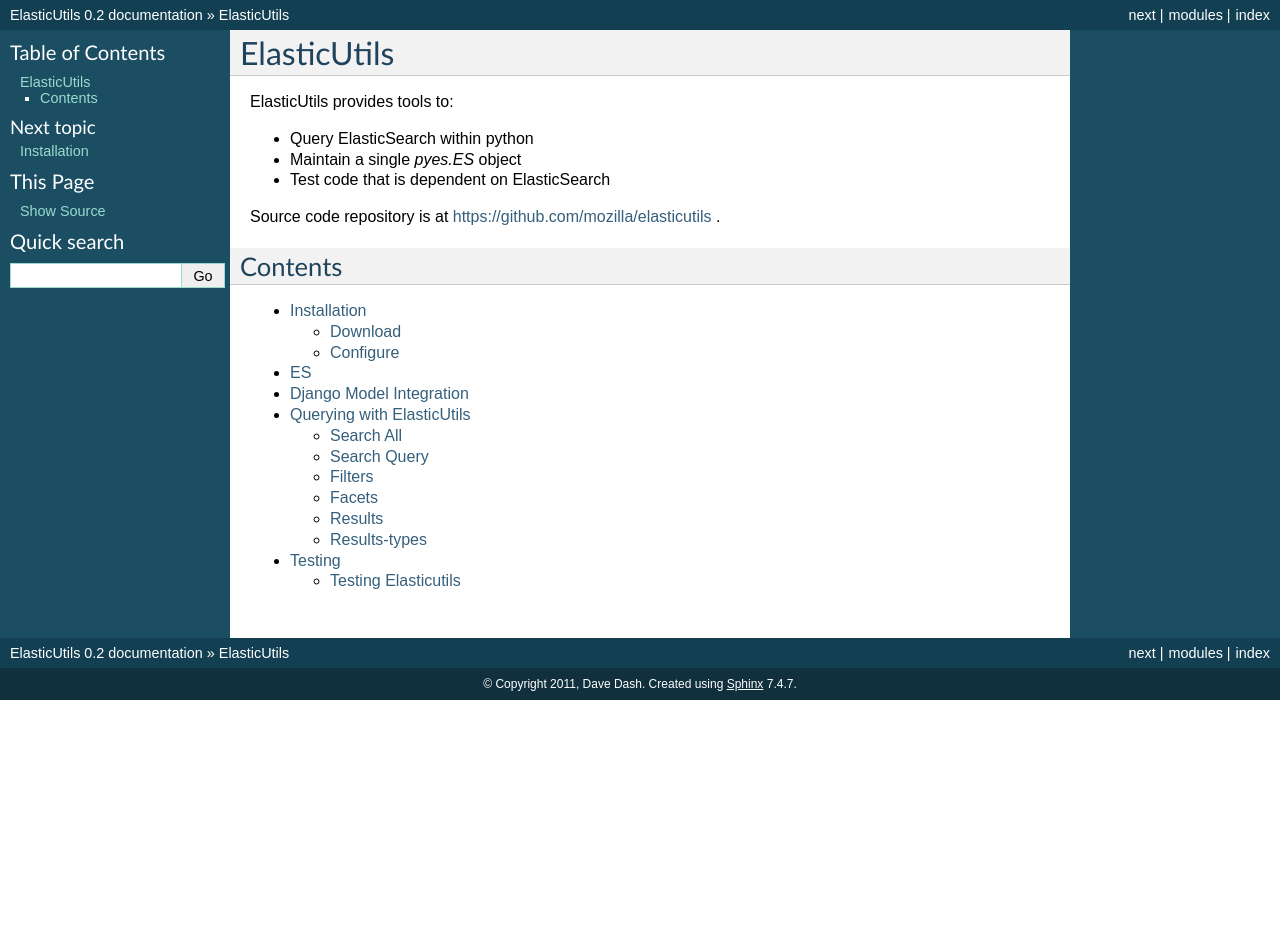
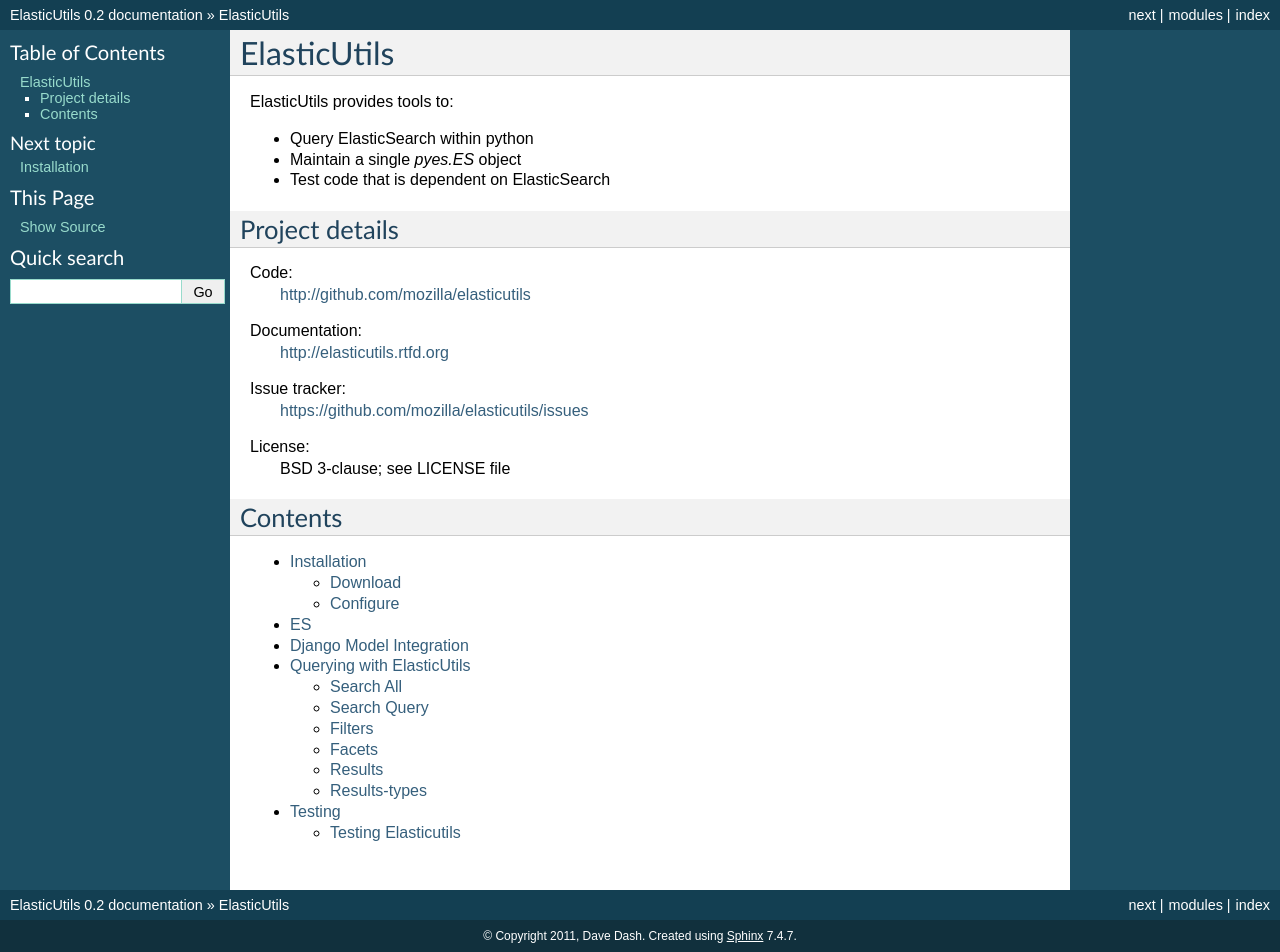
Before and after one commit to mozilla/elasticutils, a Sphinx documentation site: the page built from docs/index.rst, in a window 1280 px wide. Built offline with Sphinx 7.4.7, drawn with Linux system fonts in a browser that asks for light colours; before the commit the page ends 900 px from its top, so only the background shows below that.

Commit message:
Add basic project details to docs
This makes it easier for people who happened upon the docs to make
their way to the rest of the project resources.

```diff
--- a/docs/index.rst
+++ b/docs/index.rst
@@ -8,7 +8,21 @@
 * Maintain a single `pyes.ES` object
 * Test code that is dependent on ElasticSearch
 
-Source code repository is at https://github.com/mozilla/elasticutils .
+
+Project details
+===============
+
+Code:
+    http://github.com/mozilla/elasticutils
+
+Documentation:
+    http://elasticutils.rtfd.org
+
+Issue tracker:
+    https://github.com/mozilla/elasticutils/issues
+
+License:
+    BSD 3-clause; see LICENSE file
 
 
 Contents
```
